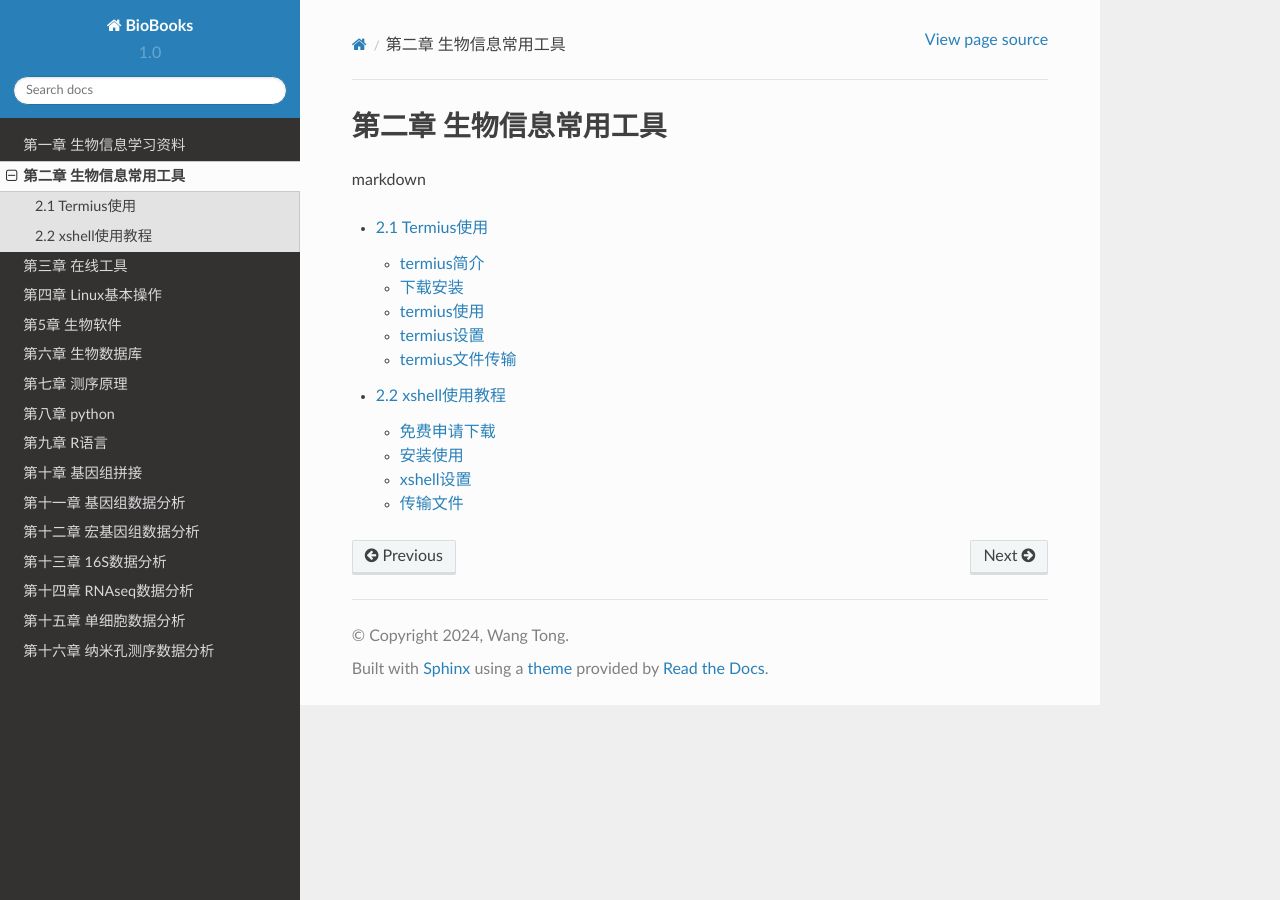
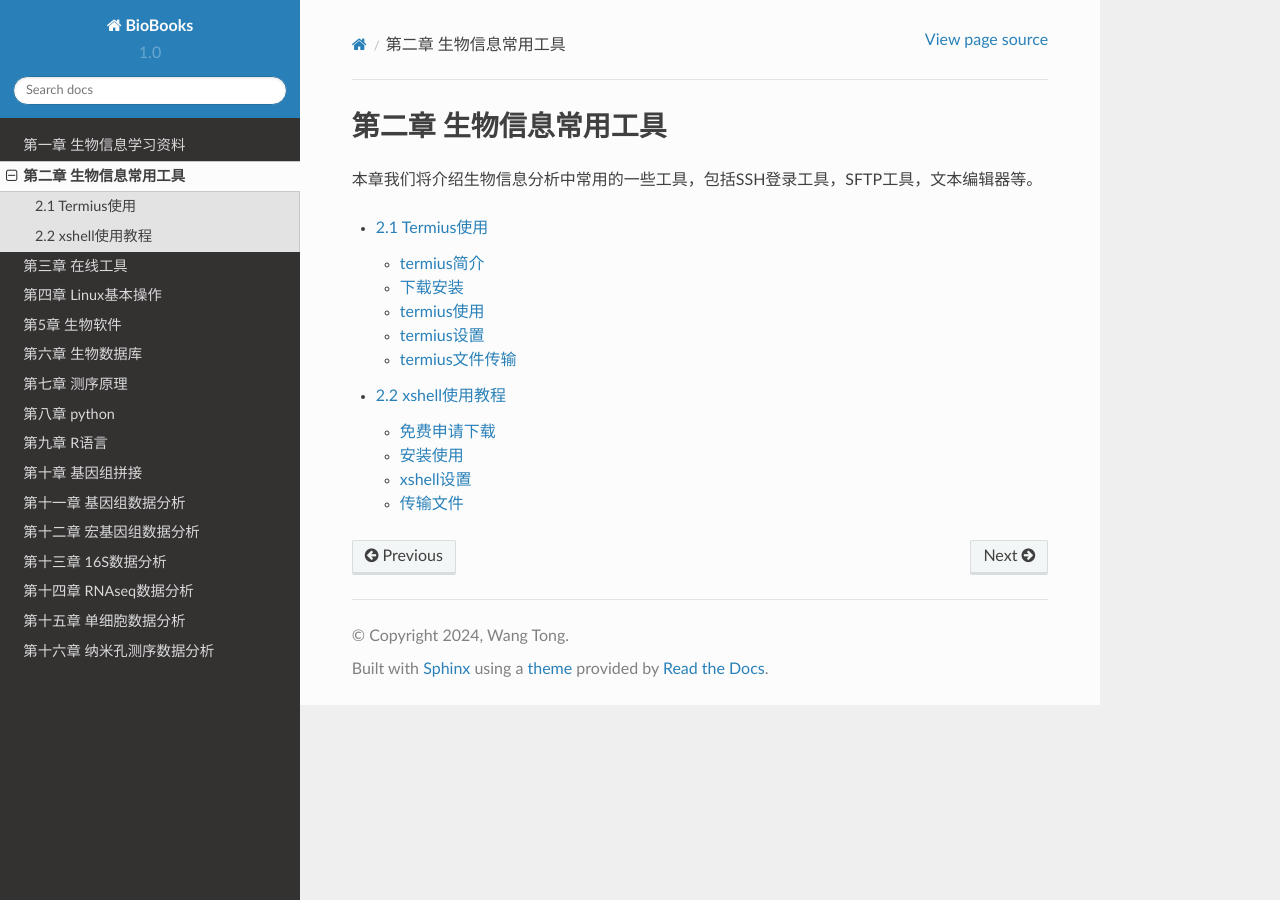
Before and after one commit to wangtong/biobooks, a Sphinx documentation site: the page built from docs/source/chapter02/index.rst, in a window 1280 px wide. Built offline with Sphinx 7.4.7 and the Read the Docs theme 2.0.0, drawn with Linux system fonts in a browser that asks for light colours; pages that are not in the unit, such as notebooks, are missing from menus.

Commit message:
20240209 commit

```diff
--- a/docs/source/chapter01/index.rst
+++ b/docs/source/chapter01/index.rst
@@ -1,7 +1,7 @@
 第一章 生物信息学习资料
 ===============================
 
-markdown
+本章我们主要介绍生物信息学习过程中一些用到的资料。
 
 .. toctree::
    :maxdepth: 2
--- a/docs/source/chapter02/index.rst
+++ b/docs/source/chapter02/index.rst
@@ -1,7 +1,7 @@
 第二章 生物信息常用工具
 ===============================
 
-markdown
+本章我们将介绍生物信息分析中常用的一些工具，包括SSH登录工具，SFTP工具，文本编辑器等。
 
 
 .. toctree::
```
Also changed, not shown: docs/source/chapter01/a1.md (+1 -1 lines), docs/source/chapter01/a3.md (+1 -1 lines), docs/source/chapter02/a1.md (+5 -2 lines).
